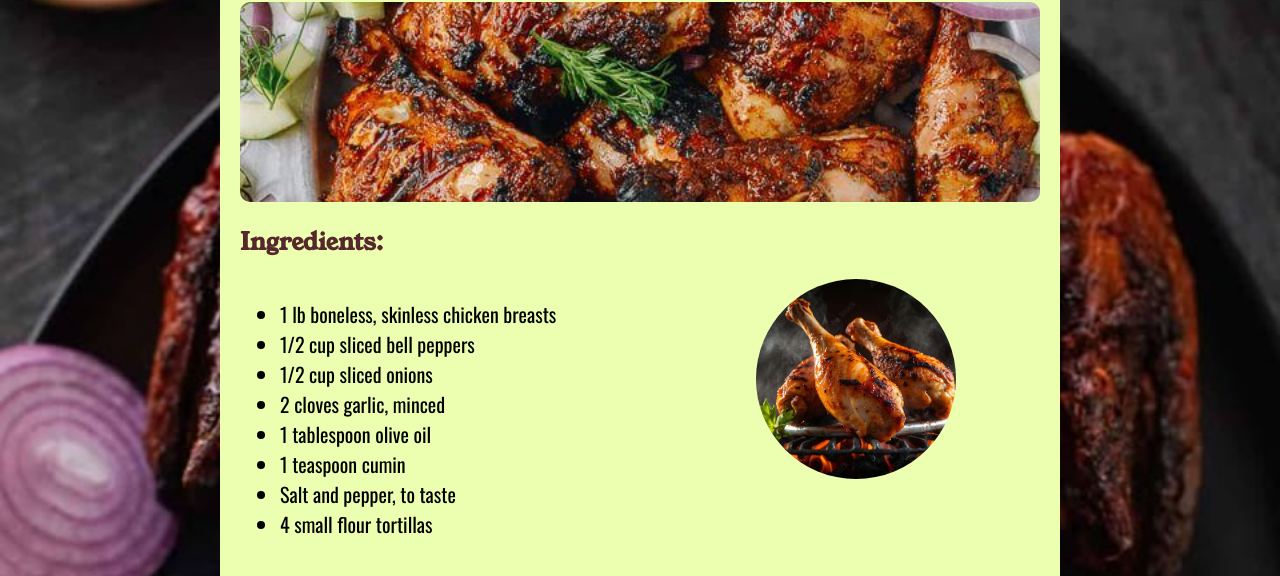
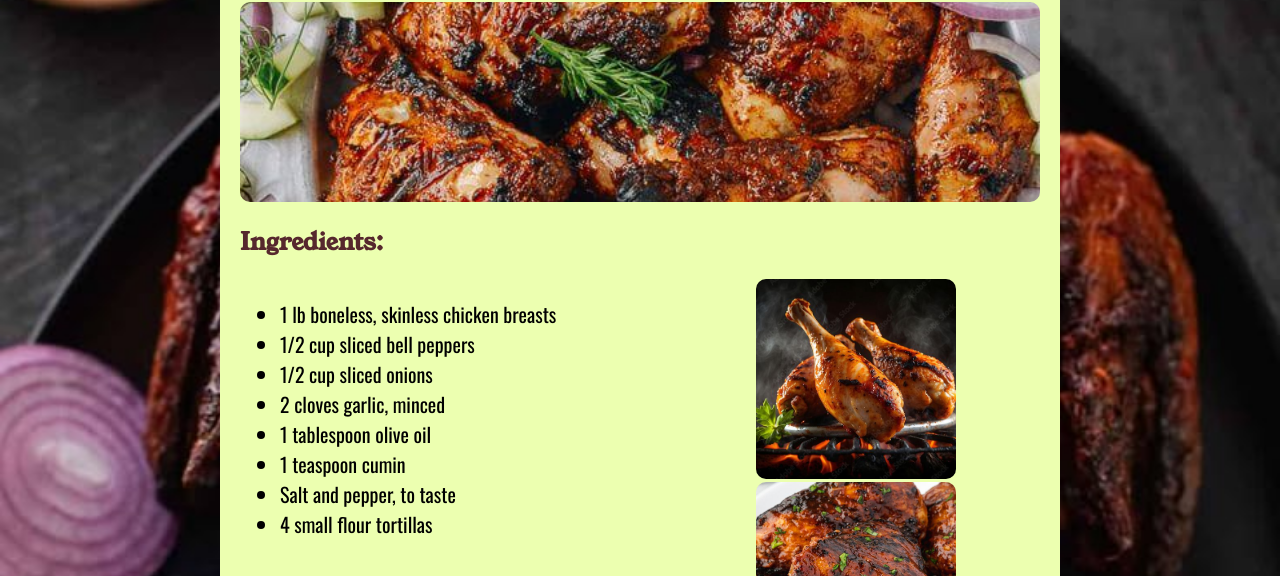
Before and after one commit to boluwatife1110/Grilled-Chicken-Recipe, a plain HTML site: page index.html in a window 1280 px wide. Shown: the part 152-728 px from the top of the page. Drawn offline with nearby package versions, Linux system fonts and the light colour scheme.

Commit message:
I added flex and new images

```diff
--- a/style.css
+++ b/style.css
@@ -74,6 +74,5 @@ h1{
 .sub-images{
   width: 200px;
   height: 200px;
-  border-radius: 100px;
-  overflow: auto;
+
   }
```
